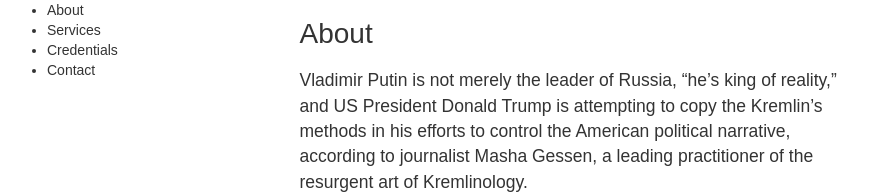
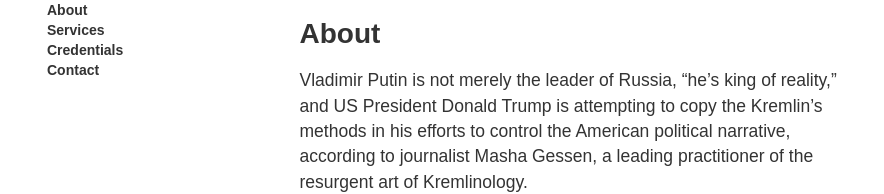
Before and after one commit to carolineportugal/michaelmrizekmd, a Jekyll site: the page built from about/index.html, in a window 1280 px wide. Shown: the top 194 px of the page, without its empty margins (63-947 px from the left). Built offline with Jekyll 4.4.1, drawn with Linux system fonts in a browser that asks for light colours; nearby versions of some CDN libraries.

Commit message:
adds navigation

```diff
--- /dev/null
+++ b/_sass/_nav.scss
@@ -0,0 +1,6 @@
+//Navigation
+
+ul{
+  list-style: none;
+  @include gitan-bold();
+}
--- a/_sass/_typography.scss
+++ b/_sass/_typography.scss
@@ -1,16 +1,3 @@
-h1{
-
-}
-
-h4{
-
-}
-
-p{
-  font-size:17.5px;
-  line-height: 1.45;
-}
-
 //Embed Fonts
 
 // @font-face{
@@ -77,3 +64,18 @@ p{
   font-style: normal;
   font-weight: 800;
 }
+
+//Default values for typography
+
+h1{
+  @include gitan-bold();
+}
+
+h4{
+
+}
+
+p{
+  font-size:17.5px;
+  line-height: 1.45;
+}
--- a/css/main.scss
+++ b/css/main.scss
@@ -6,6 +6,7 @@
 // Imports partials
 @import "normalize";
 @import "typography";
+@import "nav";
 
 // Mixins
 @mixin font-smoothing {
```
Also changed, not shown: 2 other files.
